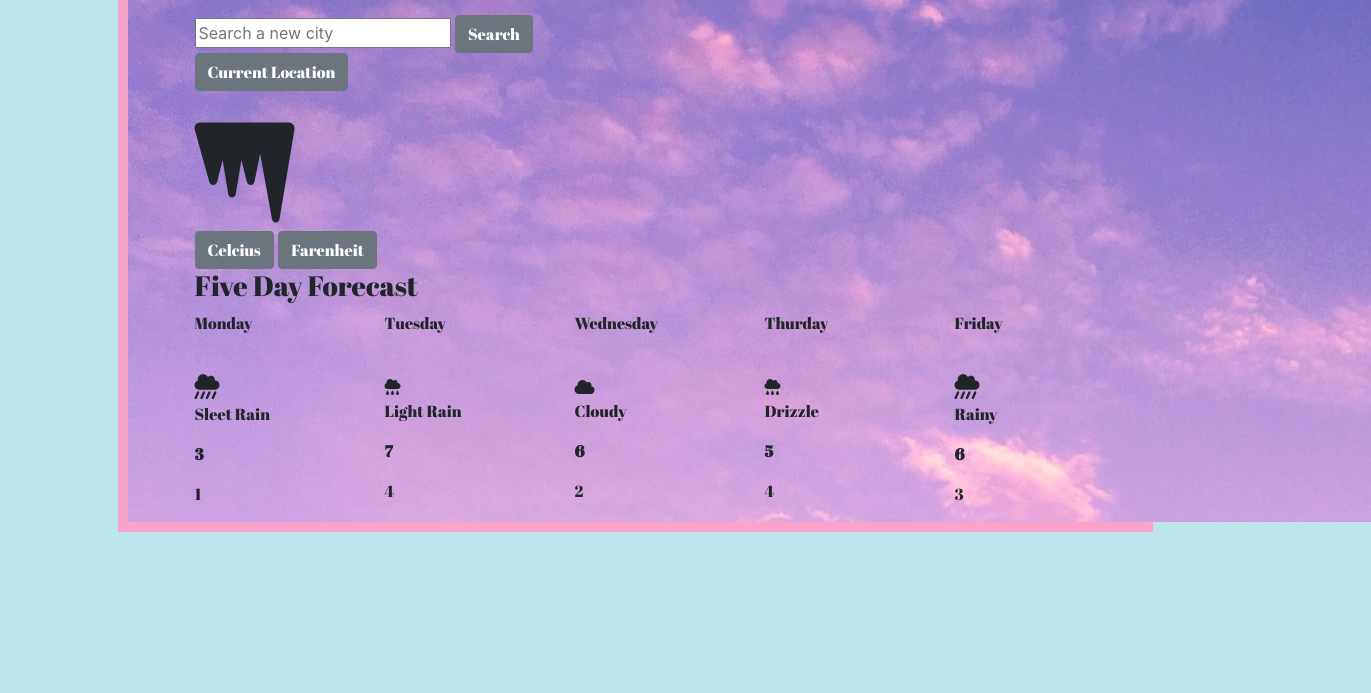
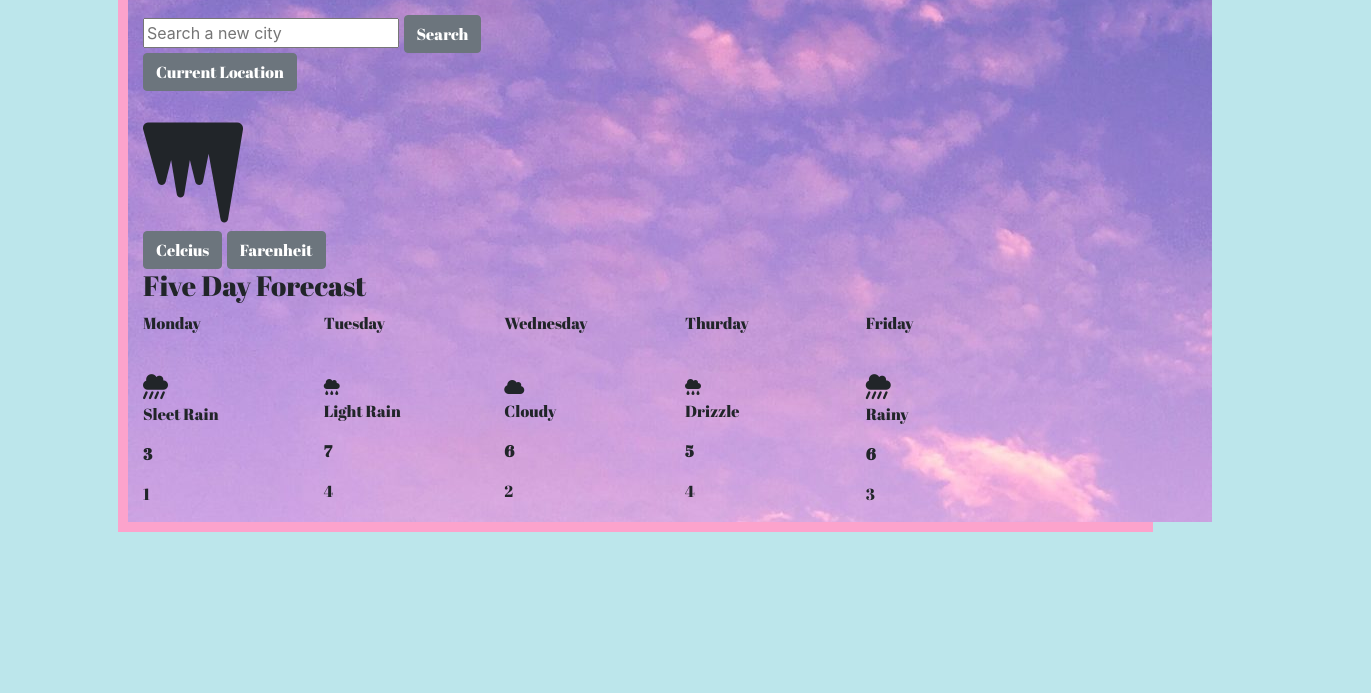
Before and after one commit to naomiheyworld/Weather-App, a plain HTML site: page INDEX.HTML in a window 1280 px wide. Shown: the part 159-852 px from the top of the page, 1371 px wide, since content can reach past the window. Drawn offline with nearby package versions, Linux system fonts and the light colour scheme.

Commit message:
fixed stylesheet + script links

```diff
--- a/src/INDEX.HTML
+++ b/INDEX.HTML
@@ -8,7 +8,7 @@
     <script src="https://kit.fontawesome.com/feedfdbb86.js" crossorigin="anonymous"></script>
     <link rel="preconnect" href="https://fonts.gstatic.com">
     <link href="https://fonts.googleapis.com/css2?family=Abril+Fatface&display=swap" rel="stylesheet">
-    <script src="script.js"></script>
+    <link rel="stylesheet" href="style.css">
     <script src="https://unpkg.com/axios/dist/axios.min.js"></script>
     <meta charset="UTF-8">
     <meta name="viewport" content="width=device-width, initial-scale=1.0">
@@ -22,7 +22,7 @@
         <div class="container">
             <div class="row">
                 <div class="col">
-                    <link rel="stylesheet" href="style.css">
+
                     <h1>Search any city's weather!</h1>
                     <h2 class="date">date</h2><br>
                     <form id=search-city> <input type="text" id=search-city-input placeholder="Search a new city" />
@@ -81,7 +81,7 @@
 
         </div>
     </div>
-
+<script src="script.js"></script>
 </body>
 
 </html>
--- a/src/style.css
+++ b/style.css
@@ -19,8 +19,7 @@ border-color: #fca3cc;
     font-size: 100px;}
 .fa-cloud-showers-heavy {
     font-size:25px;}
-.main{            width: 1243px;
-
+.main{            width: 1084px;
                background-image: url("clouds.jpeg"); }
 h1  {
     font-family: 'Abril Fatface', cursive;
```
Also changed, not shown: clouds.jpeg (renamed from src/clouds.jpeg), script.js (renamed from src/script.js).
